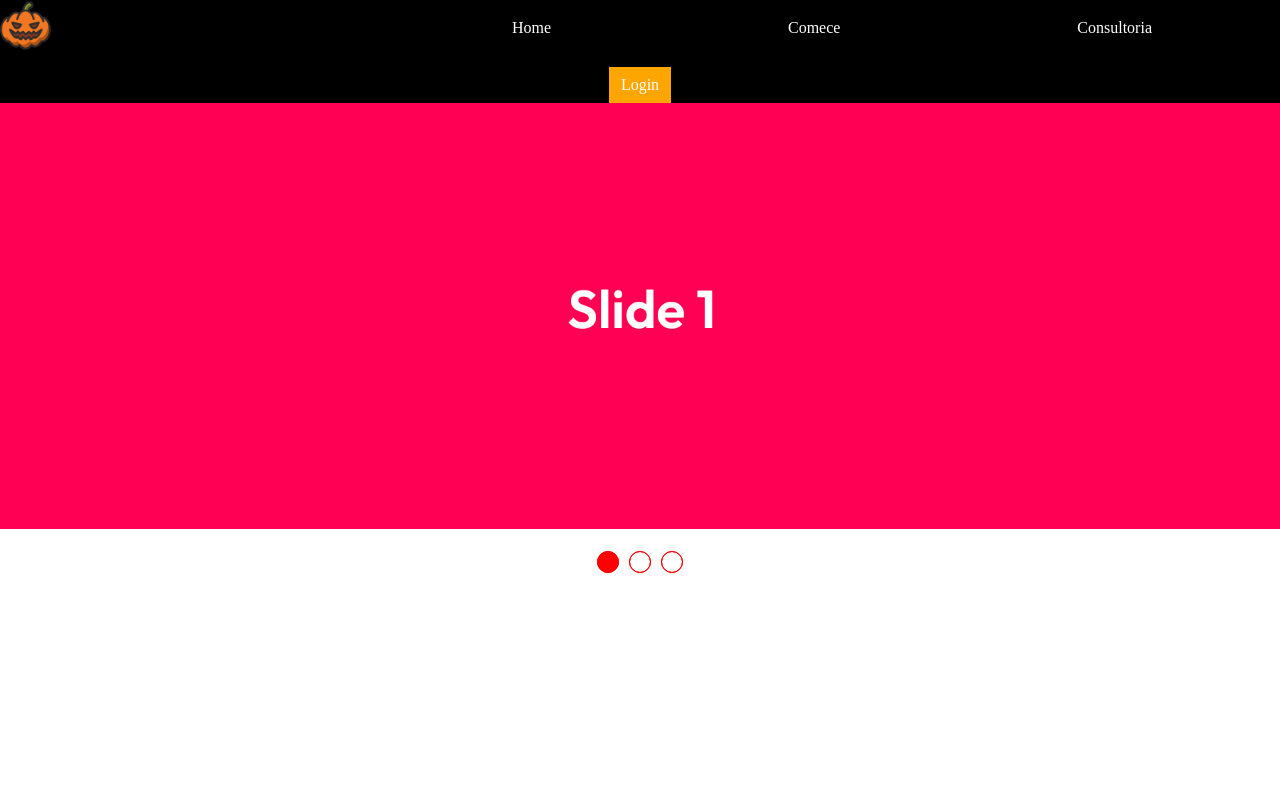
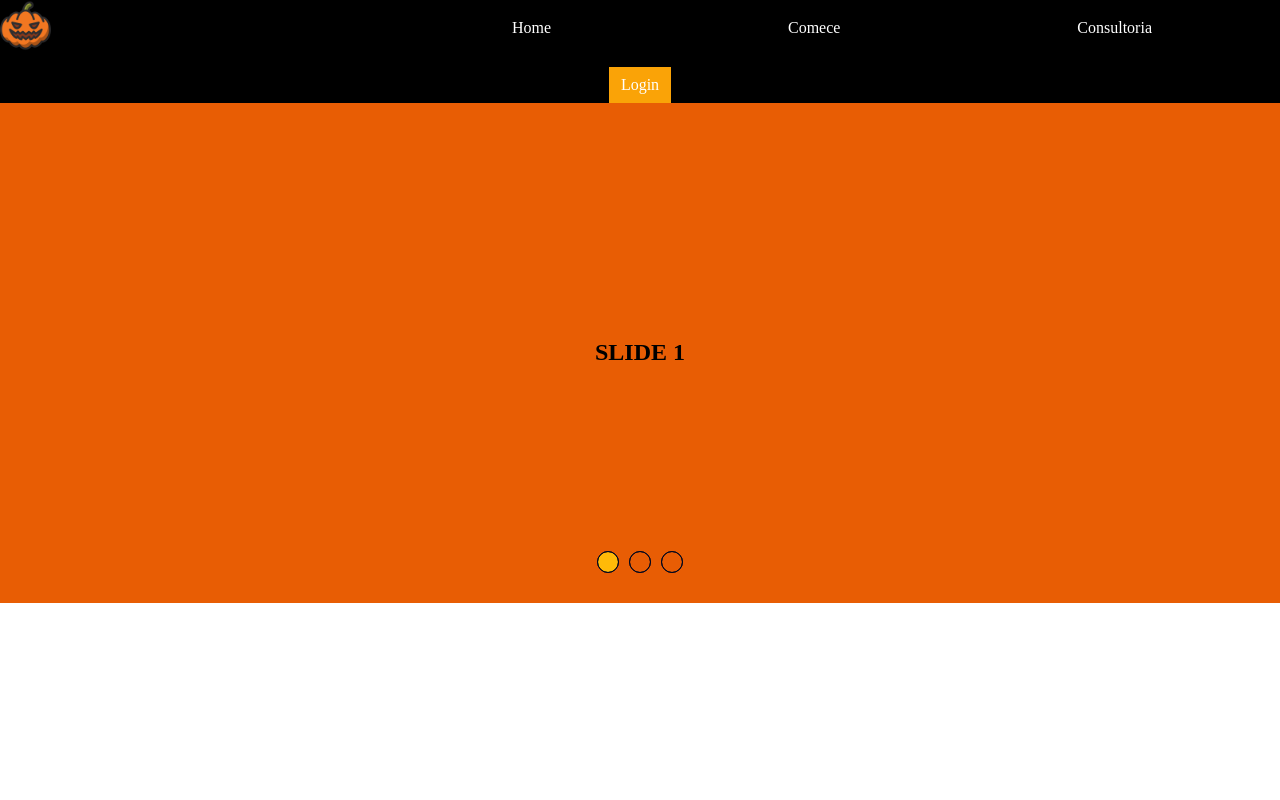
Before and after one commit to samekmd/Pumpkin-mk, a Flask app: page / in a window 1280 px wide. Run offline with Flask 3, Linux system fonts and the light colour scheme.

Commit message:
UPDATE INDEX
Arrumei o Carousel, adicionando uma nova cor ao slide 2

```diff
--- a/static/estilo.css
+++ b/static/estilo.css
@@ -1,4 +1,13 @@
+/* Tabela de cor https://coolors.co/palette/03071e-370617-6a040f-9d0208-d00000-dc2f02-e85d04-f48c06-faa307-ffba08 */
+
 /* Corpo da página */
+:root{
+
+  --color-neutral-10: black;
+
+  --color-neutral-40: #f5f5f5;
+}
+
 *{
     margin: 0;
     padding: 0;
@@ -10,11 +19,13 @@ body{
     flex-direction: column;
     flex-wrap: nowrap;
     justify-content: center;
+  }
     /* Fim */
 
 
     /* Inicio do Menu */
-}
+
+
 #menu_nav{
 
      display: flex;
@@ -128,18 +139,18 @@ body{
 .btn-secondary {
     /* background-color:#ffa500 ; */
     --bs-btn-color: #fff;
-    --bs-btn-bg: #ffa500 ;
-    --bs-btn-border-color: #6c757d;
+    --bs-btn-bg: #FAA307 ;
+    --bs-btn-border-color: #370617;
     --bs-btn-hover-color: #fff;
-    --bs-btn-hover-bg: #5c636a;
-    --bs-btn-hover-border-color: #565e64;
+    --bs-btn-hover-bg: #370617;
+    --bs-btn-hover-border-color: #370617;
     --bs-btn-focus-shadow-rgb: 130, 138, 145;
     --bs-btn-active-color: #fff;
-    --bs-btn-active-bg: #565e64;
-    --bs-btn-active-border-color: #51585e;
+    --bs-btn-active-bg: #370617;
+    --bs-btn-active-border-color: #370617;
     --bs-btn-active-shadow: inset 0 3px 5px rgba(0, 0, 0, 0.125);
     --bs-btn-disabled-color: #fff;
-    --bs-btn-disabled-bg: #6c757d;
+    --bs-btn-disabled-bg: #370617;
     --bs-btn-disabled-border-color: #fff !important;
   }
 
@@ -178,8 +189,30 @@ section.slider{
   transition: 1s;
 }
 
-.slide-box img{
+/* .slide-box img{
   width: 100%;
+  background-color: blue;
+} */
+.slide
+{
+  background-color: #E85D04;
+  height: 500px;
+  display: flex;
+  flex-direction: row;
+  text-align: center;
+  align-items: center;
+  justify-content: center;
+}
+
+.slide_meio{
+  background-color: #9D0208;
+  height: 500px;
+  display: flex;
+  flex-direction: row;
+  text-align: center;
+  align-items: center;
+  justify-content: center;
+
 }
 
 .nav-manual, .nav-auto{
@@ -191,7 +224,7 @@ section.slider{
 }
 
 .nav-manual .manual-btn, .nav-auto div{
-  border: 1px solid red;
+  border: 1px solid #03071E;
   padding: 10px;
   border-radius: 50%;
   cursor:pointer;
@@ -204,11 +237,11 @@ section.slider{
 }
 
 .nav-manual .manual-btn:hover{
-  background-color: red;
+  background-color: #FFBA08;
 }
 
 #radio1:checked ~ .nav-auto .auto-btn1, #radio2:checked ~ .nav-auto .auto-btn2, #radio3:checked ~ .nav-auto .auto-btn3 {
-  background-color: red;
+  background-color: #FFBA08;
 
 }
 
--- a/templates/index.html
+++ b/templates/index.html
@@ -9,15 +9,15 @@
         <input type="radio" name="btn-radio" id="radio3">
 
         <div class="slide-box primeiro">
-              <img class="img-desktop" src="../static/imagens/slide-1.jpg" alt="slide 1">
+              <div class="slide"><h1>SLIDE 1</h1></div>
         </div>
 
         <div class="slide-box">
-              <img class="img-desktop" src="../static/imagens/slide-2.jpg" alt="slide 1">
+            <div class="slide_meio" id="slide2"><h1>SLIDE 2</h1></div>
         </div>
 
         <div class="slide-box">
-              <img class="img-desktop" src="../static/imagens/slide-3.jpg" alt="slide 1">
+            <div class="slide"><h1>SLIDE 3</h1></div>
         </div>
 
         <div class="nav-auto">
```
Also changed, not shown: static/script.js (+8 -0 lines).
